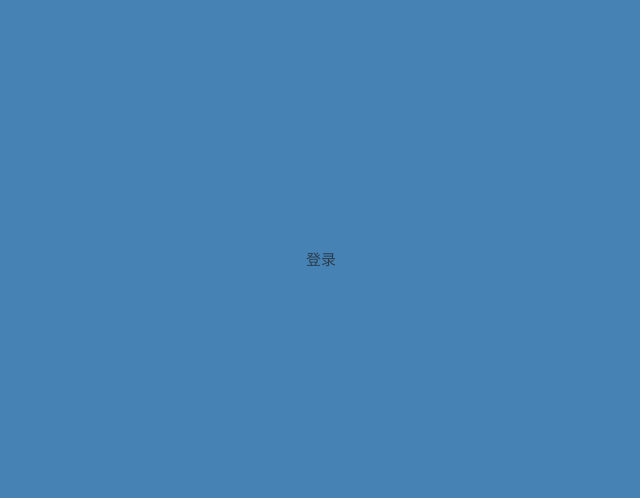
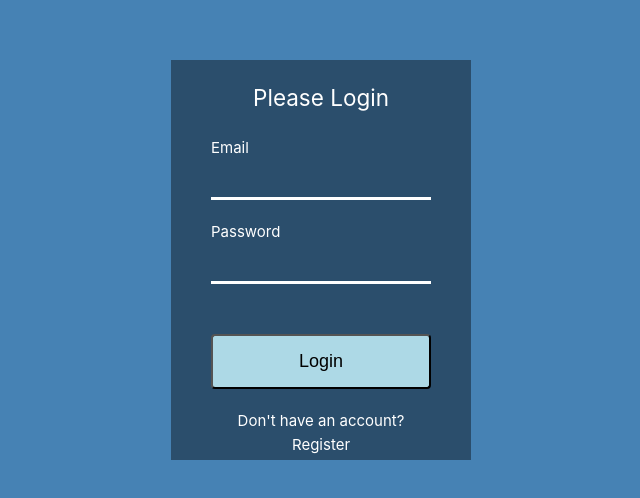
Before and after one commit to xijunking/50vue, a Vue app: page /day6 in a window 1280 px wide. Shown: the part 140-638 px from the top of the page, without its empty margins (319-959 px from the left). Built offline with nearby package versions, Linux system fonts and the light colour scheme.

Commit message:
formPage add

```diff
--- a/src/views/day1-10/day6.vue
+++ b/src/views/day1-10/day6.vue
@@ -1,12 +1,34 @@
 <!-- 登录表单 -->
 <template>
     <div class="login-box">
-        登录
+
+
+        <div class="login-content">
+            <h2 style="margin-bottom: 20px;">Please Login</h2>
+
+            <div class="login-formItem">
+                <label class="login-label">Email</label>
+                <input type="text" class="login-input">
+            </div>
+
+            <div class="login-formItem">
+                <label class="login-label">Password</label>
+                <input type='password' class="login-input">
+            </div>
+
+
+            <button class="login-btn">Login</button>
+
+            <div class="footer-text">Don't have an account? <span>Register</span></div>
+        </div>
+
     </div>
 </template>
 
 <script setup lang="ts">
 import { ref } from 'vue'
+
+
 const msg = ref('Hello Vue 3.0 + Vite')
 console.log(msg.value)
 
@@ -25,4 +47,69 @@ console.log(msg.value)
     place-items: center;
     place-content: center;
 }
+
+.login-content {
+    width: 300px;
+    height: 400px;
+    color: #FFF;
+    box-sizing: border-box;
+    padding: 20px 40px;
+    background-color: #2b4e6c;
+    border-radius: 5rpx;
+    text-align: center;
+    caret-color: #bfa;
+}
+
+.login-formItem {
+    width: 100%;
+    text-align: left;
+    margin-bottom: 20px;
+}
+
+.login-label {
+    text-align: left;
+
+}
+
+.login-input {
+    width: 100%;
+    height: 40px;
+    background-color: #2b4e6c;
+    border: none;
+    border-bottom: solid 3px #FFF;
+
+}
+
+
+.login-input ::before {
+    width: 100%;
+    background-color: #2b4e6c;
+    border: none;
+}
+
+.login-input ::after {
+    width: 100%;
+    background-color: #2b4e6c;
+    border: none;
+}
+
+input:focus {
+    outline: none;
+}
+
+.login-btn {
+    width: 100%;
+    border-radius: 4px;
+    background-color: #add9e6;
+    box-sizing: border-box;
+    padding: 15px;
+    font-size: 18px;
+    margin-bottom: 20px;
+    margin-top: 30px;
+}
+
+.footer-text{
+    /* margin-top: 20px; */
+}
+
 </style>
--- a/src/views/realHome.vue
+++ b/src/views/realHome.vue
@@ -2,11 +2,9 @@
 import { computed, ref } from 'vue';
 import { RouterLink } from 'vue-router'
 
-
 // 定义鼠标位置
 const mouseX = ref(0);
 const mouseY = ref(0);
-
 
 // 处理鼠标移动事件
 const handleMouseMove = (event: any) => {
@@ -115,12 +113,13 @@ const listarr: ListItem[] = [
     transition: transform 0.05s linear;
 }
 
-.xcard{
+.xcard {
+    text-align: center;
     border: solid 4px #FFFFFF;
     transition: background-color 0.9s ease, border-color 0.9s ease !important;
 }
 
-.xcard :hover{
+.xcard :hover {
     background-color: #0ea5e8;
     border: solid 4px #000000;
 }
```
